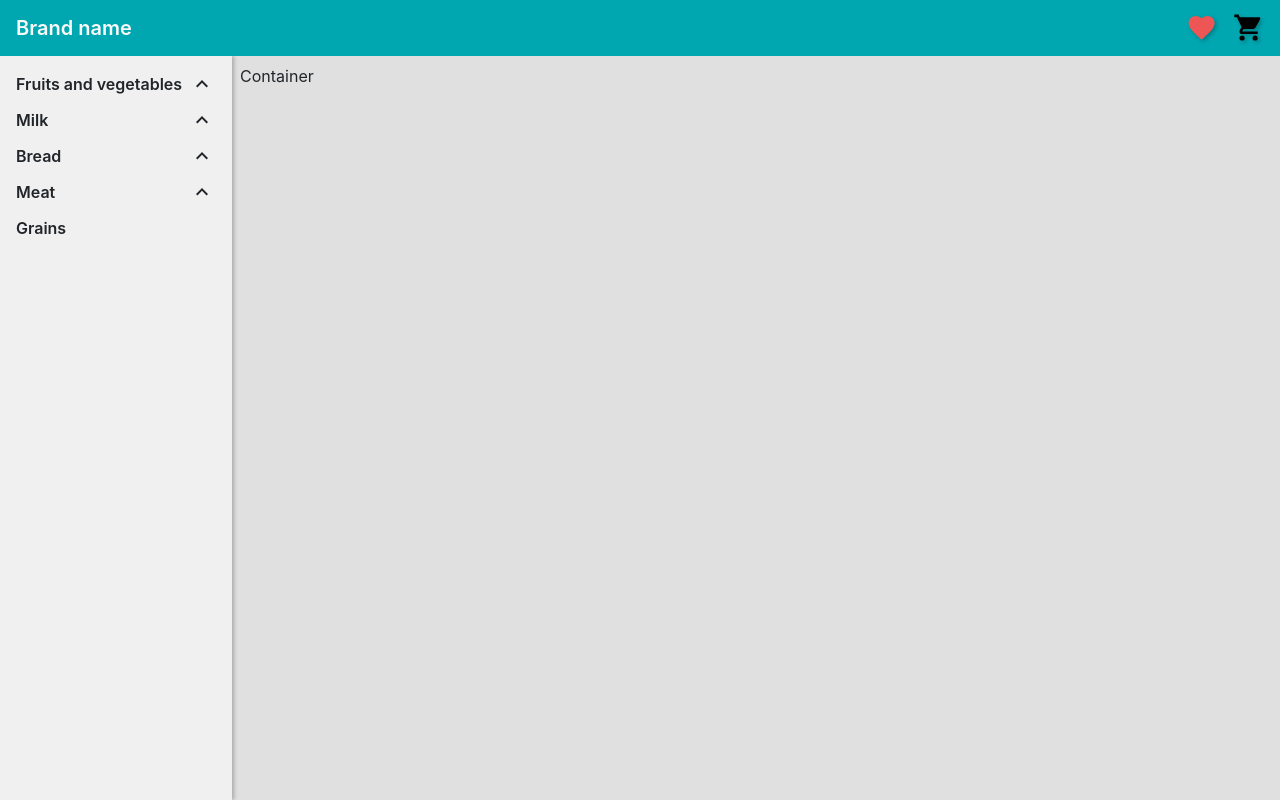
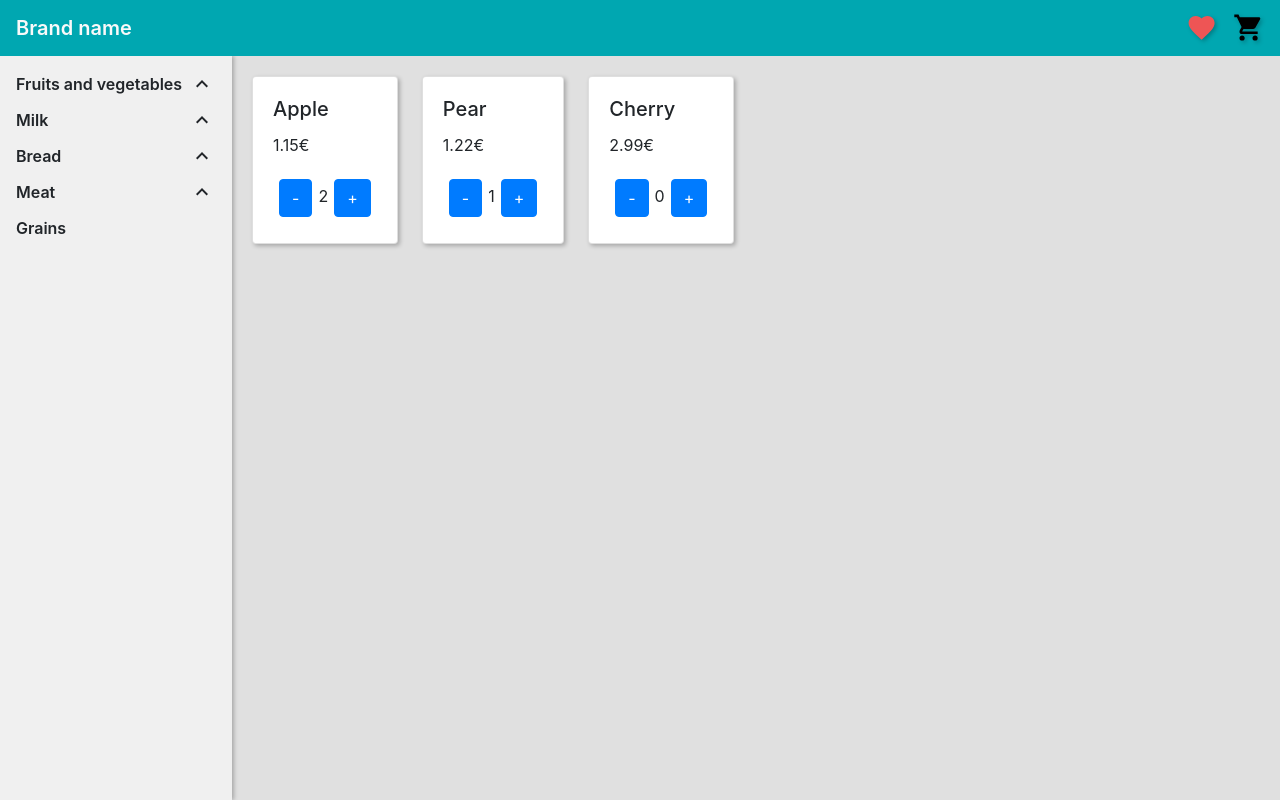
Before and after one commit to Arcany/Webapp-for-HCI-course, a React (Create React App) app: page / in a window 1280 px wide. Built offline with nearby package versions, Linux system fonts and the light colour scheme.

Commit message:
Add very basic cards for products.

```diff
--- a/src/components/ShopView.module.scss
+++ b/src/components/ShopView.module.scss
@@ -82,4 +82,18 @@
 .productArea {
   flex-grow: 1;
   margin: 8px;
+
+  display: flex;
+  flex-direction: row;
+  flex-wrap: wrap;
+  align-items: flex-start;
 }
+
+.productCard {
+  margin: 12px;
+  box-shadow: 2px 2px 4px $shadow-light;
+}
+
+.productCard:hover {
+  box-shadow: 4px 4px 4px $shadow-light;
+}
--- a/src/components/ShopView.tsx
+++ b/src/components/ShopView.tsx
@@ -2,6 +2,7 @@ import React from "react";
 import { ProductMap, CategoryMap } from "../redux/state";
 import { ReduxProps } from "../containers/ShopViewContainer";
 import Button from "react-bootstrap/Button";
+import Card from "react-bootstrap/Card";
 
 import styles from './ShopView.module.scss';
 import Icon from "@mdi/react";
@@ -20,14 +21,14 @@ interface RouteProps {
 
 class ShopView extends React.Component<ReduxProps & RouteComponentProps<RouteProps>, {}> {
   render() {
-    const products = Object.entries(this.props.products).map(([id, product]) =>
-      <li key={id}>
-        {product.name} - {product.price}€
-        <Button onClick={() => this.props.setCartProductQuantity(id, (product.cart?.quantity ?? 0) - 1)}>-</Button>
-        {product.cart?.quantity ?? 0}
-        <Button onClick={() => this.props.setCartProductQuantity(id, (product.cart?.quantity ?? 0) + 1)}>+</Button>
-      </li>
-    );
+    // const products = Object.entries(this.props.products).map(([id, product]) =>
+    //   <li key={id}>
+    //     {product.name} - {product.price}€
+    //     <Button onClick={() => this.props.setCartProductQuantity(id, (product.cart?.quantity ?? 0) - 1)}>-</Button>
+    //     {product.cart?.quantity ?? 0}
+    //     <Button onClick={() => this.props.setCartProductQuantity(id, (product.cart?.quantity ?? 0) + 1)}>+</Button>
+    //   </li>
+    // );
 
     const sidebarItems = Object.entries(this.props.categories).map(([name, category]) => {
       const isActive = name === this.props.match.params.primaryCategory;
@@ -54,14 +55,25 @@ class ShopView extends React.Component<ReduxProps & RouteComponentProps<RoutePro
       );
     });
 
+    const productCards = Object.entries(this.props.products).map(([id, product]) =>
+      <Card key={id} className={styles.productCard}>
+        <Card.Body>
+          <Card.Title>{product.name}</Card.Title>
+          <Card.Text>{product.price}€</Card.Text>
+          <Button onClick={() => this.props.setCartProductQuantity(id, (product.cart?.quantity ?? 0) - 1)}>-</Button>
+          {product.cart?.quantity ?? 0}
+          <Button onClick={() => this.props.setCartProductQuantity(id, (product.cart?.quantity ?? 0) + 1)}>+</Button>
+        </Card.Body>
+      </Card>
+    )
+
     return (
       <div className={styles.container}>
         <div className={styles.sidebar}>
           {sidebarItems}
         </div>
         <div className={styles.productArea}>
-          {/* {products} */}
-          Container
+          {productCards}
         </div>
       </div>
     );
```
